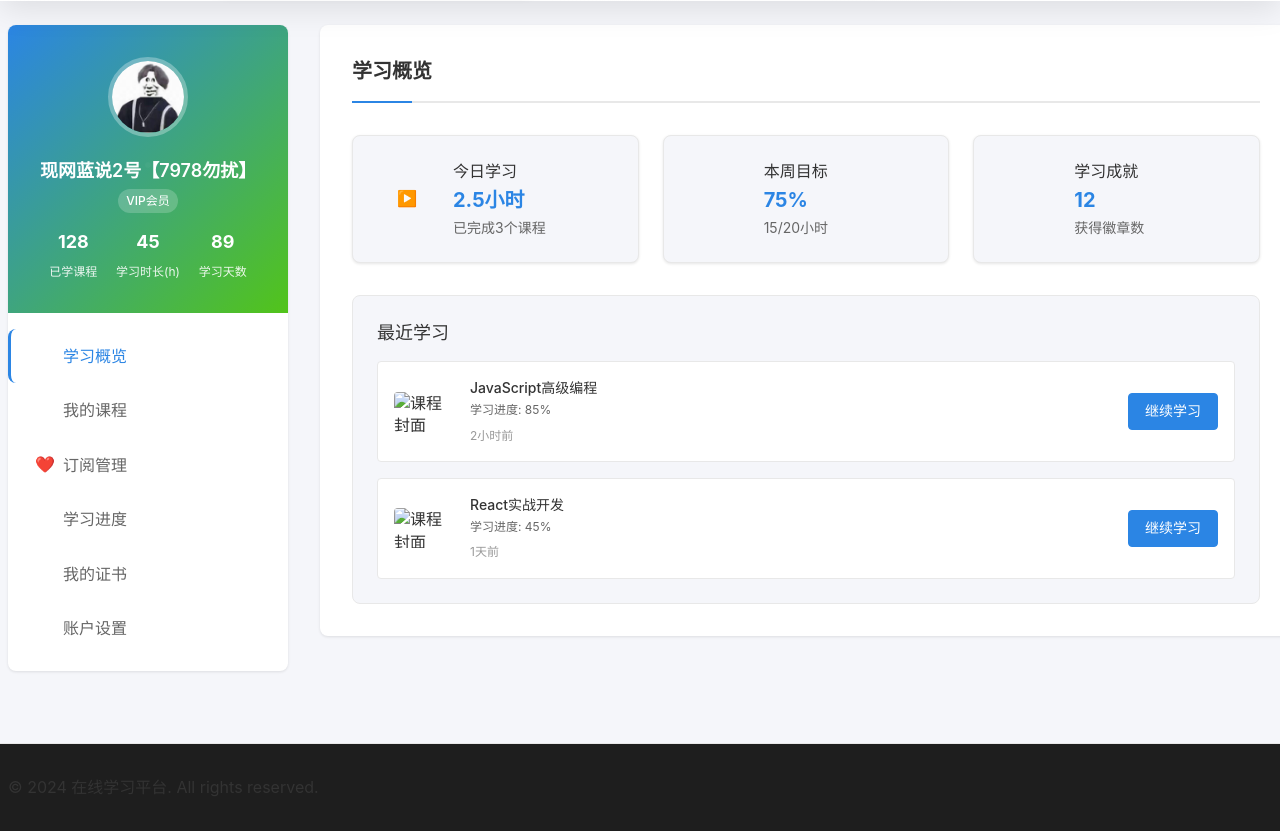
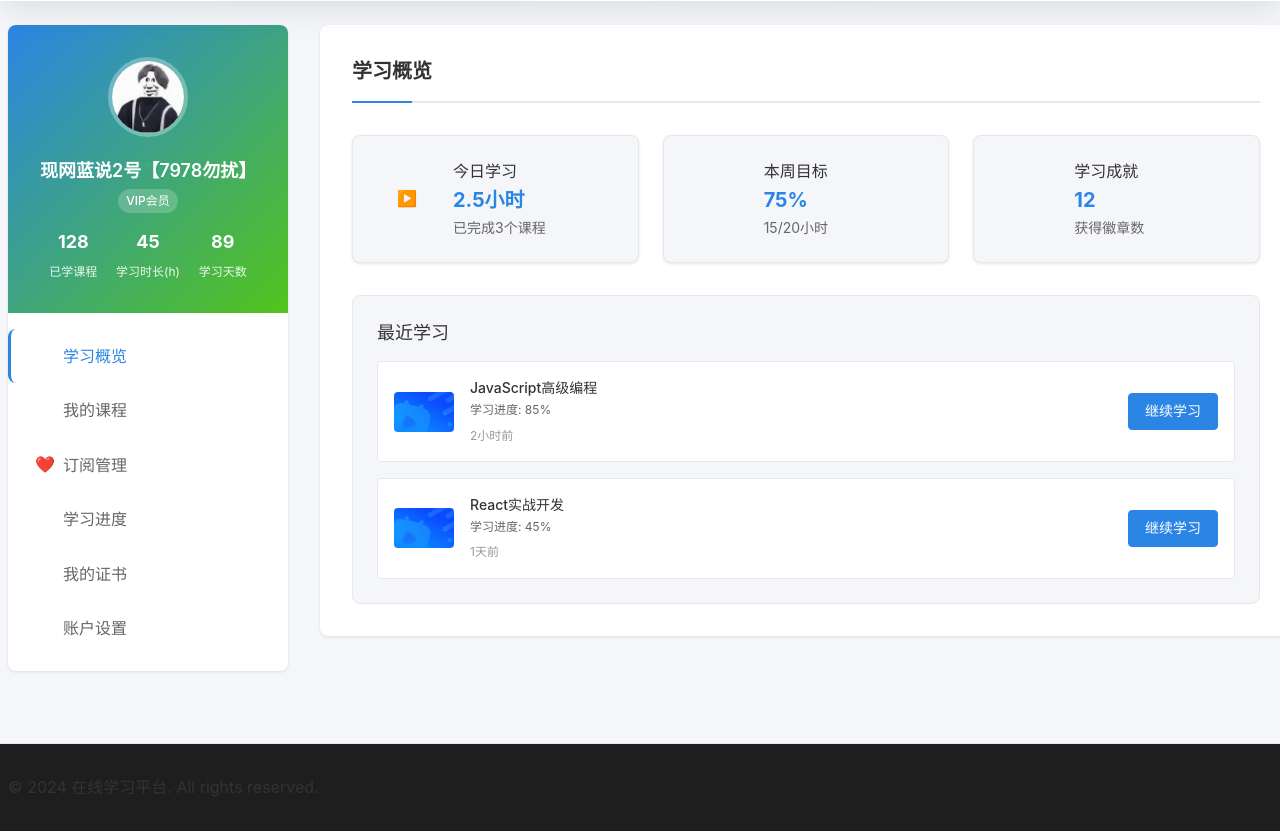
Before and after one commit to Cheng-222/living-room, a plain HTML site: page user-center.html in a window 1280 px wide. Shown: the part 79-910 px from the top of the page. Drawn offline with Linux system fonts and the light colour scheme.

Commit message:
视频图片资源链接修正

```diff
--- a/js/course-detail.js
+++ b/js/course-detail.js
@@ -354,7 +354,7 @@ const CourseDetailManager = {
         item.className = 'related-course-item';
 
         item.innerHTML = `
-            <img src="${course.image}" alt="${course.title}" class="related-thumb" onerror="this.src='images/default-course.jpg'">
+            <img src="images/1.png" alt="${course.title}" class="related-thumb" onerror="this.src='images/default-course.jpg'">
             <div class="related-info">
                 <h4>${course.title}</h4>
                 <p class="related-price">${course.price}</p>
--- a/user-center.html
+++ b/user-center.html
@@ -134,7 +134,7 @@
                         <h3>最近学习</h3>
                         <div class="activity-list">
                             <div class="activity-item">
-                                <img src="images/course1.jpg" alt="课程封面" class="activity-thumb">
+                                <img src="images/1.png" alt="课程封面" class="activity-thumb">
                                 <div class="activity-info">
                                     <h4>JavaScript高级编程</h4>
                                     <p>学习进度: 85%</p>
@@ -143,7 +143,7 @@
                                 <button class="btn btn-primary btn-sm">继续学习</button>
                             </div>
                             <div class="activity-item">
-                                <img src="images/course2.jpg" alt="课程封面" class="activity-thumb">
+                                <img src="images/1.png" alt="课程封面" class="activity-thumb">
                                 <div class="activity-info">
                                     <h4>React实战开发</h4>
                                     <p>学习进度: 45%</p>
@@ -166,7 +166,7 @@
                     </div>
                     <div class="course-grid">
                         <div class="course-card" data-status="learning">
-                            <img src="images/course1.jpg" alt="课程封面" class="course-image">
+                            <img src="images/1.png" alt="课程封面" class="course-image">
                             <div class="course-info">
                                 <h4>JavaScript高级编程</h4>
                                 <p class="course-instructor">讲师: 张老师</p>
@@ -178,7 +178,7 @@
                             </div>
                         </div>
                         <div class="course-card" data-status="learning">
-                            <img src="images/course2.jpg" alt="课程封面" class="course-image">
+                            <img src="images/1.png" alt="课程封面" class="course-image">
                             <div class="course-info">
                                 <h4>React实战开发</h4>
                                 <p class="course-instructor">讲师: 李老师</p>
```
Also changed, not shown: course-detail.html (+3 -3 lines), live-room.html (+1 -1 lines).
